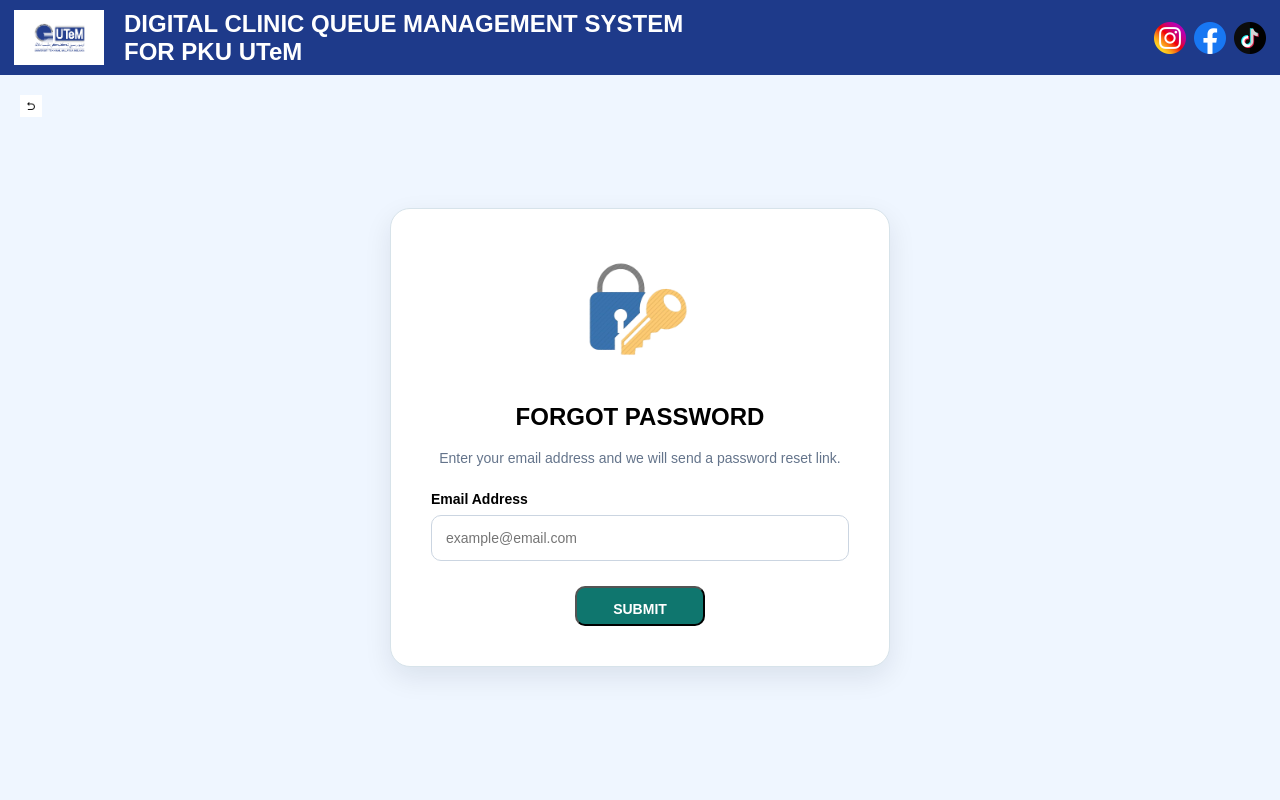
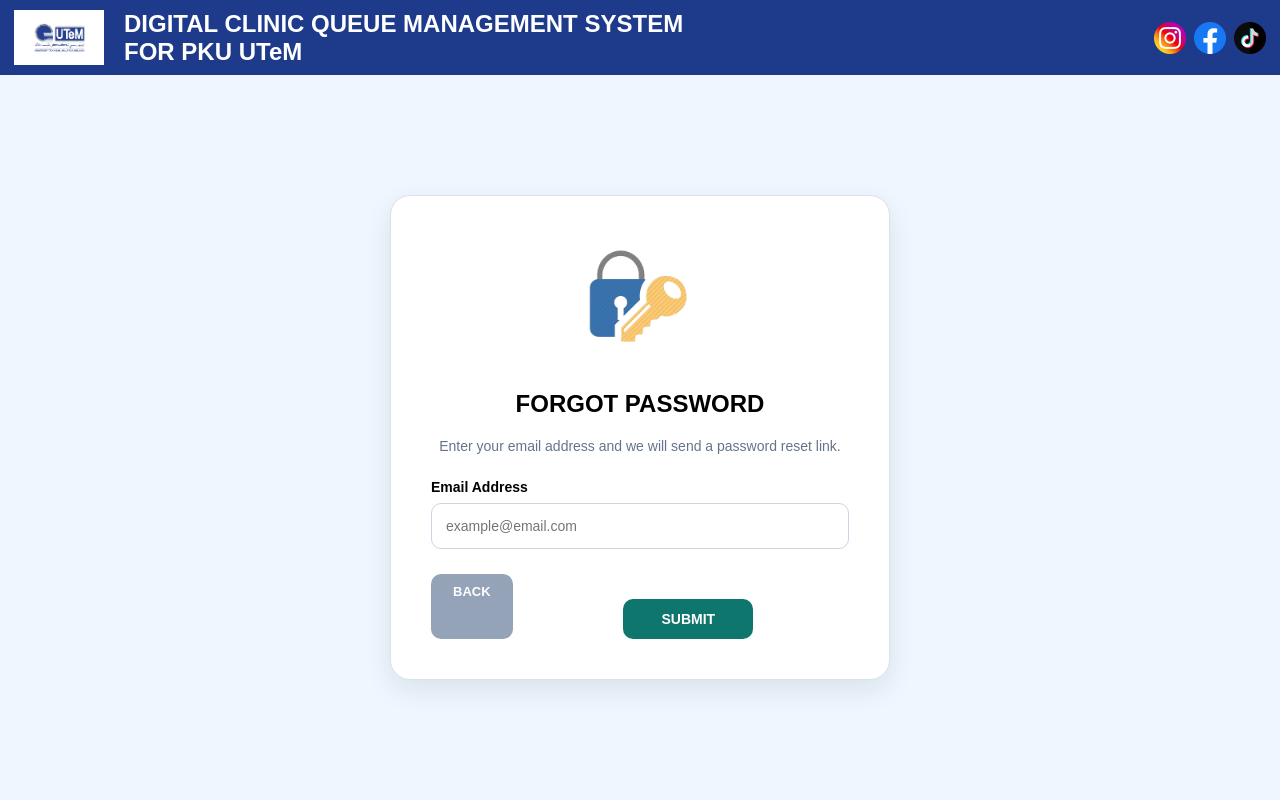
Before and after one commit to aufakamal/UTeM-Clinic-Queue-System, a PHP site: page /forgotPassword.php in a window 1280 px wide. Run offline with PHP 8.4, Linux system fonts and the light colour scheme.

Commit message:
Login Register php, css, js update

```diff
--- a/login_register/forgotPassword.css
+++ b/login_register/forgotPassword.css
@@ -159,3 +159,28 @@ input:focus{
 .submitBtn:hover{
     background-color:#115E59;
 }
+
+.button-group {
+    margin-top: 25px;
+
+    display: flex;
+    justify-content: center;
+    gap: 15px;
+}
+
+.back-button {
+    text-decoration: none;
+
+    background-color: #94A3B8;
+    color: white;
+
+    padding: 10px 22px;
+    border-radius: 10px;
+
+    font-size: 13px;
+    font-weight: bold;
+}
+
+.back-button:hover {
+    background-color: #64748B;
+}
--- a/login_register/forgotPassword.php
+++ b/login_register/forgotPassword.php
@@ -14,9 +14,9 @@
 
     <div class="main">
 
-        <a href="login.php" class="back">
+        <!-- <a href="login.php" class="back">
             <img src="loginRegisterImage/backIconDark.png" alt="">
-        </a>
+        </a> -->
 
         <div class="forgotCard">
 
@@ -30,9 +30,12 @@
 
                 <label>Email Address</label>
 
-                <input type="email" placeholder="example@email.com" required>
+                <input type="email" placeholder="example@email.com">
 
-                <button type="submit" class="submitBtn">SUBMIT</button>
+                <div class="button-group">
+                    <a href="login.php" class="back-button">BACK</a>
+                    <a href="resetPassword.php" class="submitBtn">SUBMIT</a>
+                </div>
 
             </form>
 
--- a/login_register/login.php
+++ b/login_register/login.php
@@ -14,9 +14,9 @@
     <div class="main">
 
         <div class="left-sec">
-            <a href="mainPage.html" class="back">
+            <!-- <a href="mainPage.html" class="back">
                 <img src="loginRegisterImage/backIconDark.png" alt="Back">
-            </a>
+            </a> -->
 
             <h2>Welcome To <br>
             UTeM's PKU <br>
--- a/login_register/medicalCondition.php
+++ b/login_register/medicalCondition.php
@@ -15,9 +15,9 @@
     <div class="main">
 
         <div class="left-sec">
-            <a href="mainPage.php" class="back">
+            <!-- <a href="mainPage.php" class="back">
                 <img src="loginRegisterImage/backIconDark.png" alt="Back">
-            </a>
+            </a> -->
 
             <h2>
                 Welcome To <br>
--- a/login_register/register.php
+++ b/login_register/register.php
@@ -15,9 +15,9 @@
     <div class="main">
 
         <div class="left-sec">
-            <a href="mainPage.php" class="back">
+            <!-- <a href="mainPage.php" class="back">
                 <img src="loginRegisterImage/backIconDark.png" alt="Back">
-            </a>
+            </a> -->
 
             <h2>
                 Welcome To <br>
```
